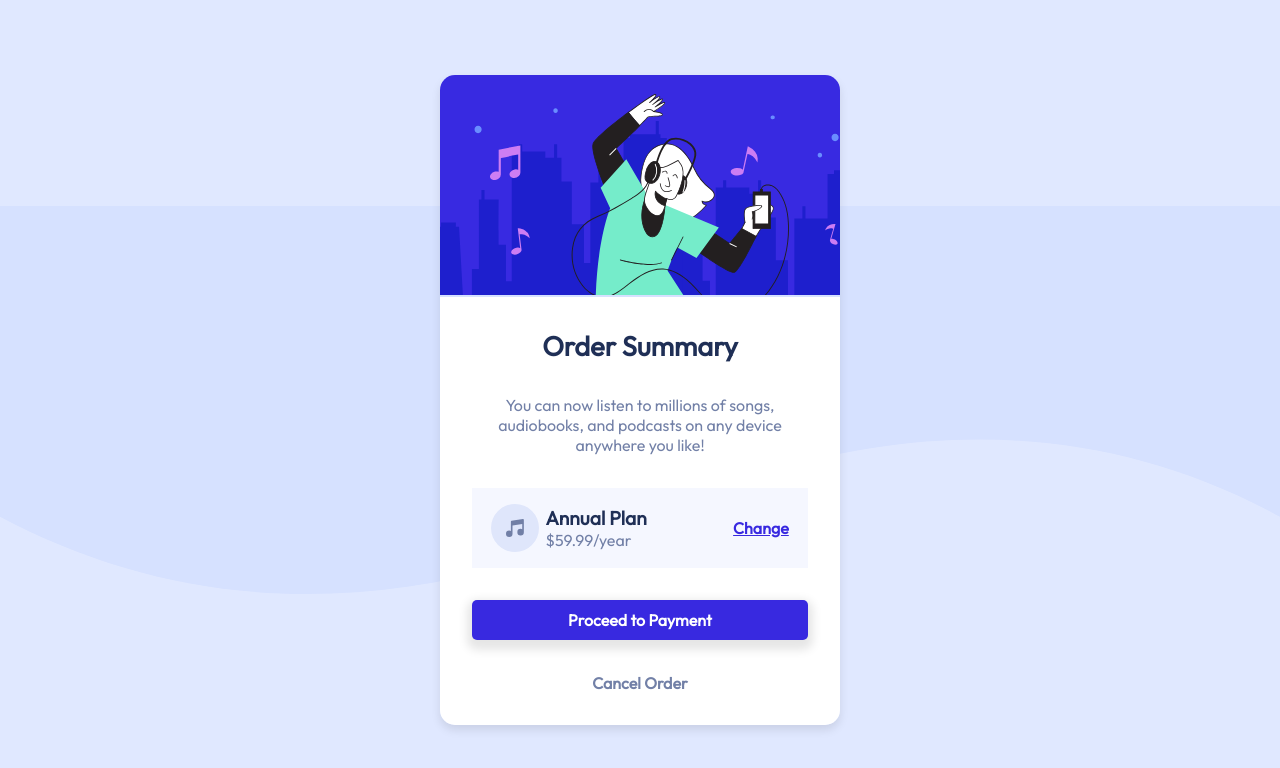
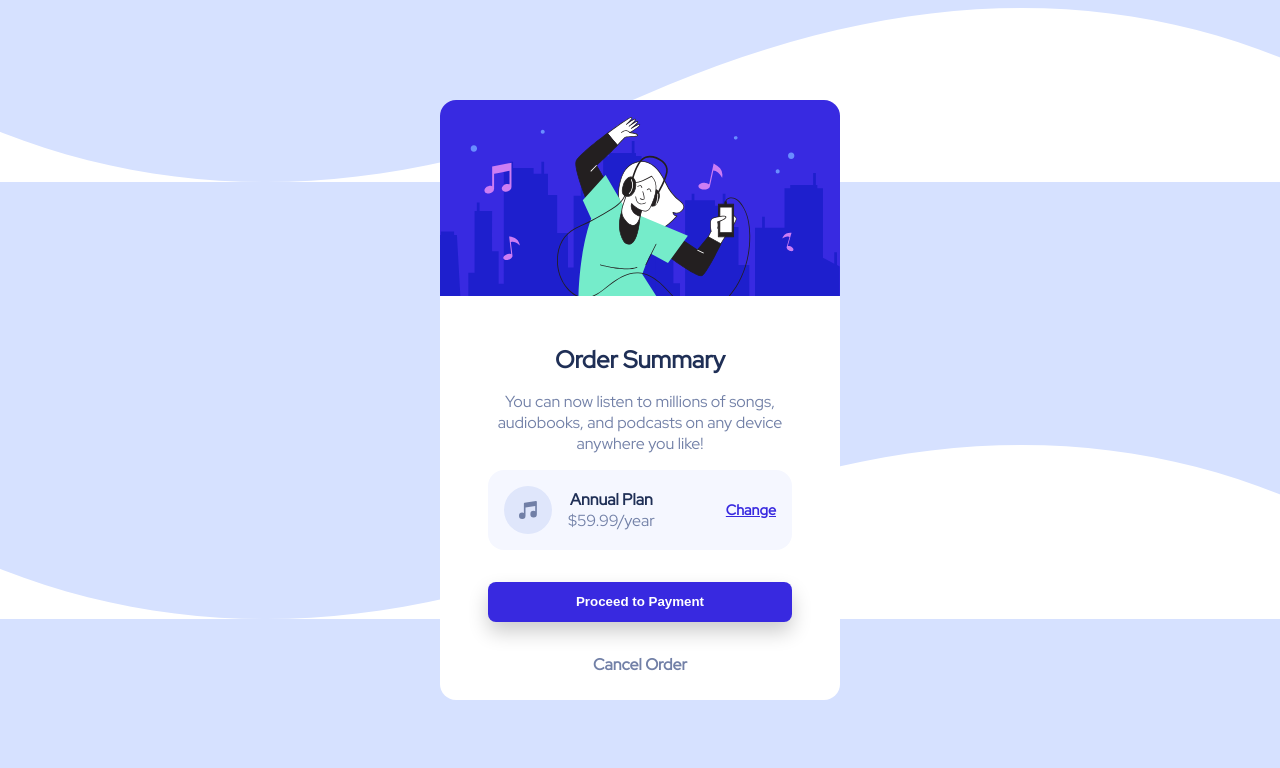
Before and after one commit to ieatn/Order-summary-card, a plain HTML site: page index.html in a window 1280 px wide. Drawn offline with Linux system fonts and the light colour scheme.

Commit message:
solution 2

```diff
--- a/index.html
+++ b/index.html
@@ -3,45 +3,32 @@
 <head>
   <meta charset="UTF-8">
   <meta name="viewport" content="width=device-width, initial-scale=1.0"> <!-- displays site properly based on user's device -->
-
   <link rel="icon" type="image/png" sizes="32x32" href="./images/favicon-32x32.png">
-
   <title>Frontend Mentor | Order summary card</title>
-
-  <link rel="preconnect" href="https://fonts.googleapis.com">
-  <link rel="preconnect" href="https://fonts.gstatic.com" crossorigin>
-  <link href="https://fonts.googleapis.com/css2?family=Outfit&display=swap" rel="stylesheet">
   <link rel="stylesheet" href="style.css">
 
 </head>
 <body>
-  <main>
-    <div class="card">
-      <img src="images/illustration-hero.svg" alt="user listening to music">
 
-      <div class="card-body">
-        <h1>Order Summary</h1>
-
-        <p>You can now listen to millions of songs, audiobooks, and podcasts on any
-          device anywhere you like!</p>
-
-        <div class="flex-group">
-          <img src="images/icon-music.svg" alt="music icon">
-          <div class="left">
+  <div class="card">
+    <img src="images/illustration-hero.svg" alt="">
+    <div class="right">
+      <h1 class="title">Order Summary</h1>
+      <p>You can now listen to millions of songs, audiobooks, and podcasts on any device anywhere you like!</p>
+      <div class="flex-group">
+        <div class="flex">
+          <img src="images/icon-music.svg" alt="">
+          <div>
             <h2>Annual Plan</h2>
             <p>$59.99/year</p>
           </div>
-          <div class="right">
-            <a href="#">Change</a>
-          </div>
         </div>
-
-        <button class="btn">Proceed to Payment</button>
-        <a class="cancel" href="#">Cancel Order</a>
+        <a href="#">Change</a>
       </div>
+      <button class="btn">Proceed to Payment</button>
+      <a class="cancel" href="#">Cancel Order</a>
     </div>
-  </main>
-
+  </div>
 
 </body>
 </html>
--- a/style.css
+++ b/style.css
@@ -1,10 +1,12 @@
+@import url('https://fonts.googleapis.com/css2?family=Red+Hat+Display&display=swap');
+
 :root {
     --Pale-blue: hsl(225, 100%, 94%);
     --Bright-blue: hsl(245, 75%, 52%);
     --Very-pale-blue: hsl(225, 100%, 98%);
     --Desaturated-blue: hsl(224, 23%, 55%);
     --Dark-blue: hsl(223, 47%, 23%);
-    --ff: 'Outfit', sans-serif;
+    --ff: 'Red Hat Display', sans-serif;
     --fw-h1: 900;
     --fw-h2: 700;
     --fw-p: 500
@@ -15,105 +17,84 @@
     box-sizing: border-box;
 }
 body {
-    background: url(images/pattern-background-desktop.svg);
-    background-repeat: no-repeat;
-    background-position: center;
-    background-size: contain;
-    background-color: var(--Pale-blue);
-    font-size: 1rem;
-    font-family: var(--ff);
     display: grid;
     place-content: center;
-    min-height: 100vh;
+    height: 100vh;
+    background-image: url('images/pattern-background-desktop.svg');
+    background-position: center center;
+    font-family: var(--ff);
+    padding: 40px;
 }
-@media screen and (max-width: 650px) {
-    body {
-        background: url(images/pattern-background-mobile.svg);
-    }
-    .card {
-        width: 80%;
-    }
+h1 {
+    font-size: 1.5rem;
+    color: var(--Dark-blue);
+    font-weight: var(--fw-h1);
 }
-@media screen and (max-width: 375px) {
-    .card {
-        width: 80%;
-    }
+h2 {
+    font-size: 1rem;
+    color: var(--Dark-blue);
+    font-weight: var(--fw-h2);
+}
+p {
+    color: var(--Desaturated-blue);
+    font-weight: var(--fw-p);
 }
 .card {
-    width: 400px;
-    height: 650px;
-    box-shadow: 0 5px 10px rgba(0, 0, 0, 0.1);
-    border-radius: 15px;
+    background-color: white;
+    max-width: 400px;
+    height: 600px;
+    display: flex;
+    flex-direction: column;
+    border-radius: 1rem;
     overflow: hidden;
-    display: grid;
     text-align: center;
 }
-.card h1 {
-    font-size: 1.7rem;
-    font-weight: var(--fw-h1);
-    color: var(--Dark-blue);
+.right {
+    display: grid;
+    gap: 1rem;
+    padding: 1rem 3rem;
 }
-.card p {
-    color: var(--Desaturated-blue);
+.title {
+    margin-top: 2rem;
 }
-.card-body {
-    background-color: white;
-    width: 400px;
-    display: grid;
-    gap: 2rem;
-    padding: 2rem;
+.flex {
+    display: flex;
+    justify-content: center;
+    align-items: center;
 }
 .flex-group {
-    font-size: 0.8rem;
+    display: flex;
+    justify-content: space-between;
+    align-items: center;
     background-color: var(--Very-pale-blue);
-    display: flex;
-    justify-content: space-around;
-    align-items: center;
     padding: 1rem;
+    border-radius: 1rem;
 }
-.left h2 {
-    font-weight: var(--fw-h2);
-    color: var(--Dark-blue);
-    margin-right: 5rem;
-    text-align: center;
+.flex-group img {
+    margin-right: 1rem;
 }
-.left p {
-    font-size: 1rem;
-    font-weight: var(--fw-p);
-    text-align: left;
-}
-.right a {
-    font-size: 1rem;
-    font-weight: var(--fw-h2);
-    color: var(--Bright-blue);
-}
-.right a:hover, a:active {
-    color: hsl(245, 72%, 57%);
+.flex-group a {
+    font-size: 0.9rem;
+    font-weight: var(--fw-h1);
+    color: var(--Bright-blue)
 }
 .btn {
-    width: auto;
     height: 40px;
+    border: none;
+    border-radius: 0.5rem;
     background-color: var(--Bright-blue);
-    border: none;
+    color: white;
+    font-weight: var(--fw-h2);
+    box-shadow: 0 10px 20px rgba(0, 0, 0, 0.2);
     cursor: pointer;
-    border-radius: 5px;
-    box-shadow: 0 5px 10px 5px rgba(0, 0, 0, 0.1);
-    font-size: 1rem;
-    font-family: var(--ff);
-    font-weight: var(--fw-h2);
-    color: white;
-    padding: 0.5rem;
-}
-.btn:hover {
-    background-color: hsl(245, 72%, 57%);
-    transform: scale(0.98);
+    margin: 1rem 0;
 }
 .btn:active {
-    transform: scale(1.01);
-    transition: 0.1s ease;
+    transform: scale(0.98);
+    transition: transform 0.1s ease;
 }
 .cancel {
-    font-weight: var(--fw-h1);
     text-decoration: none;
     color: var(--Desaturated-blue);
+    font-weight: var(--fw-h1);
 }
```
